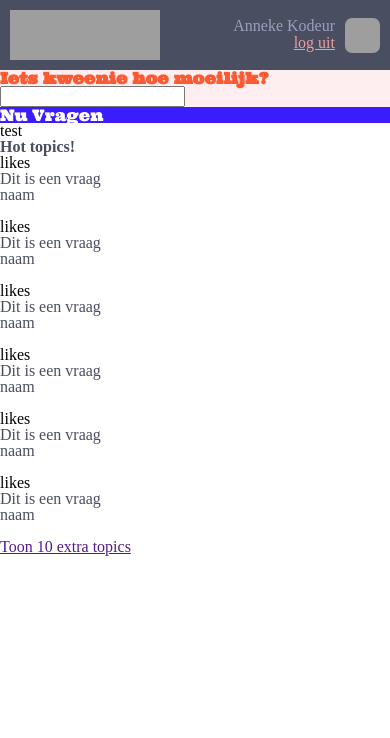
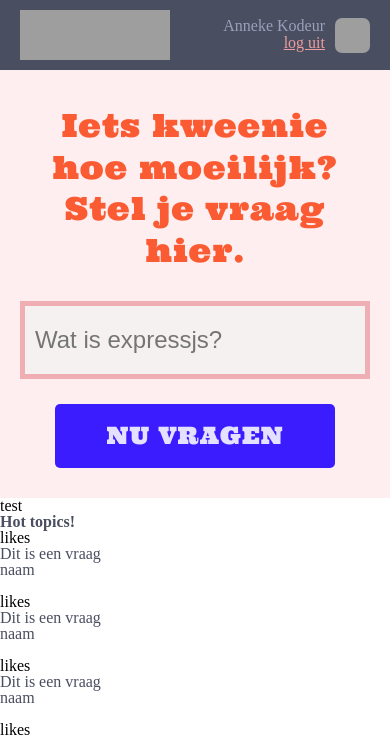
Before and after one commit to yaspo/Webtech-Lab-2, a web app: file overview.html in a window 390 px wide. Shown: the top 738 px of the page. Before the commit the page ends 556 px from the top, so only its background shows below. Run offline with its HTML, style and script files only (its server is not run), Linux system fonts and the light colour scheme; grey boxes are pictures that could not be loaded.

Commit message:
Finished styling banner for mobile.

```diff
--- a/css/overview.css
+++ b/css/overview.css
@@ -9,7 +9,6 @@
 
 h1 {
 	color: #fa5b33;
-	font-weight: bold;
 	font-family: ultra;
 }
 
@@ -37,7 +36,7 @@ p {
 }
 
 .button {
-	color: white;
+	color: #e4e0ff;
 	background-color: #3b1cff;
 	font-family: ultra;
 }
@@ -48,7 +47,7 @@ header {
 	display: grid;
 	grid-template-columns: 1fr 1fr;
 
-	padding: 10px;
+	padding: 10px 20px;
 }
 
 header .logo {
@@ -83,5 +82,40 @@ header .profile img {
 	grid-row: 1 / span 2;
 	height: 35px;
 	width: 35px;
-	border-radius: 20%;
+	border-radius: 7px;
 }
+
+.banner {
+	display: grid;
+	grid-template-rows: auto auto auto;
+	grid-row-gap: 25px;
+
+	padding: 30px 20px;
+}
+
+.banner .slogan {
+	font-size: 2em;
+	text-align: center;
+	line-height: 1.3;
+	margin: 5px;
+	letter-spacing: 1px;
+}
+
+.banner .search {
+	border: 5px solid #efadb4;
+	padding: 20px 10px;
+	font-size: 1.5em;
+	background-color: #f5f1f1;
+	color: #494e61;
+}
+
+.banner .button {
+	text-align: center;
+	font-size: 1.5em;
+	padding: 20px;
+	width: 80%;
+	justify-self: center;
+	border-radius: 5px;
+	text-transform: uppercase;
+	letter-spacing: 1px;
+}
--- a/overview.html
+++ b/overview.html
@@ -17,8 +17,11 @@
 </header>
 
 <div class="banner">
-	<h1>Iets kweenie hoe moeilijk?</h1>
-	<input type="text" name="search">
+	<div class="slogan">
+		<h1>Iets kweenie hoe moeilijk? </h1>
+		<h1>Stel je vraag hier.</h1>
+	</div>
+	<input type="text" class="search" name="search" placeholder="Wat is expressjs?">
 	<div class="button">
 		Nu Vragen
 	</div>
```
